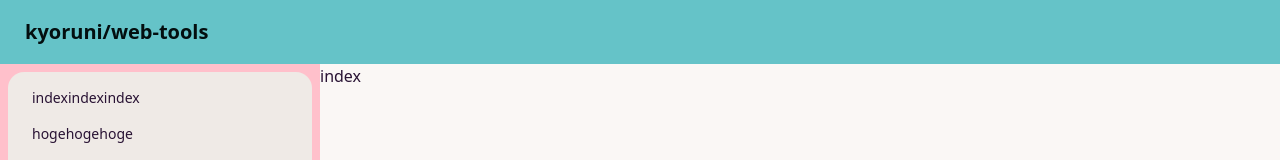
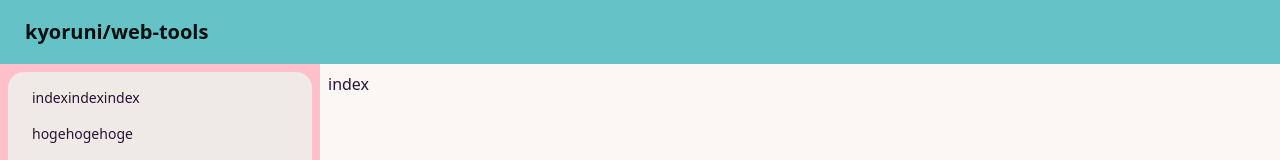
Before and after one commit to kyoruni/web-tools, a Nuxt app: page / in a window 1280 px wide. Shown: the top 160 px of the page. Built offline with nearby package versions, Linux system fonts and the light colour scheme.

Commit message:
:lipstick: ちょっとパディング入れる

```diff
--- a/layouts/default.vue
+++ b/layouts/default.vue
@@ -12,7 +12,9 @@
     <div class="flex min-h-screen flex-col md:flex-row">
       <Menu class="w-full md:w-1/4" style="background: pink;" />
       <div class="content w-full md:w-3/4">
-        <slot />
+        <div class="p-2">
+          <slot />
+        </div>
       </div>
     </div>
   </div>
```
